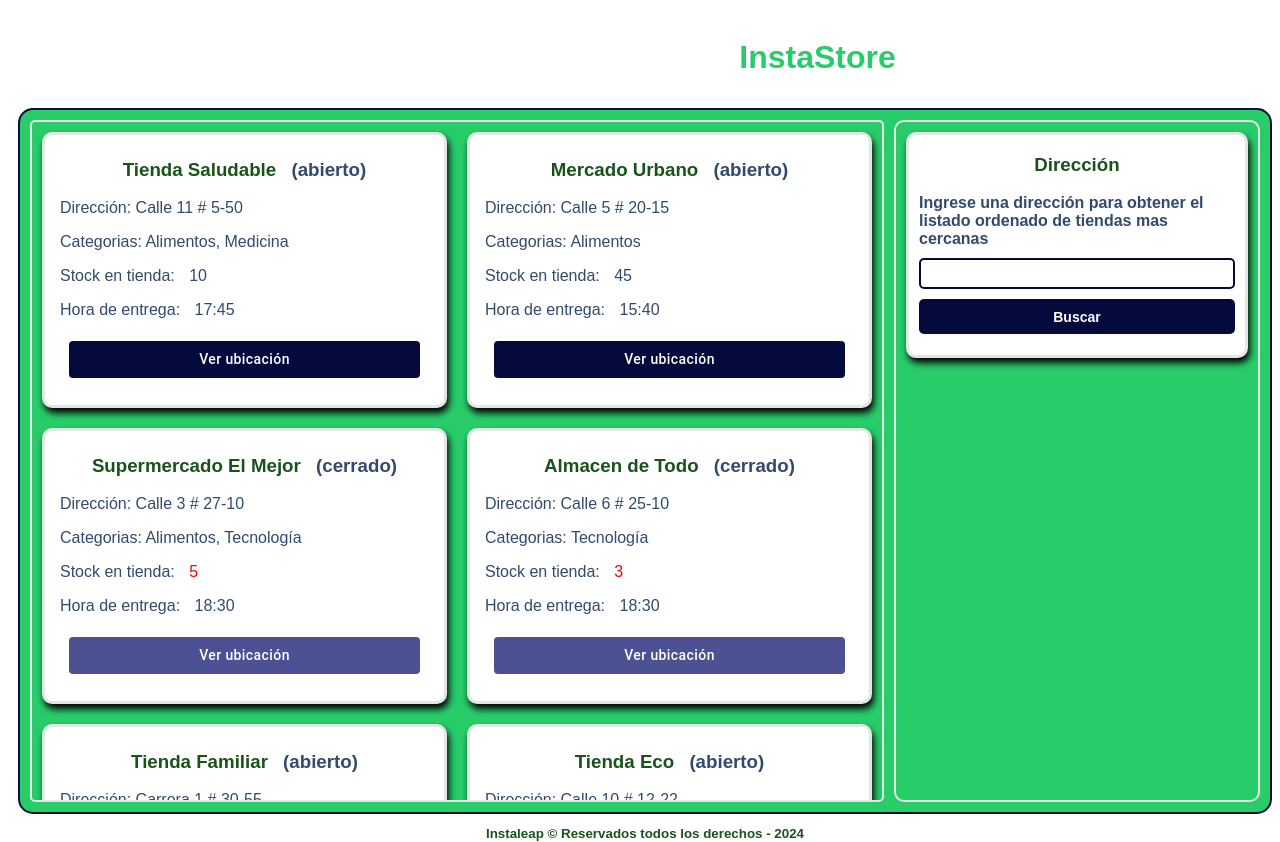
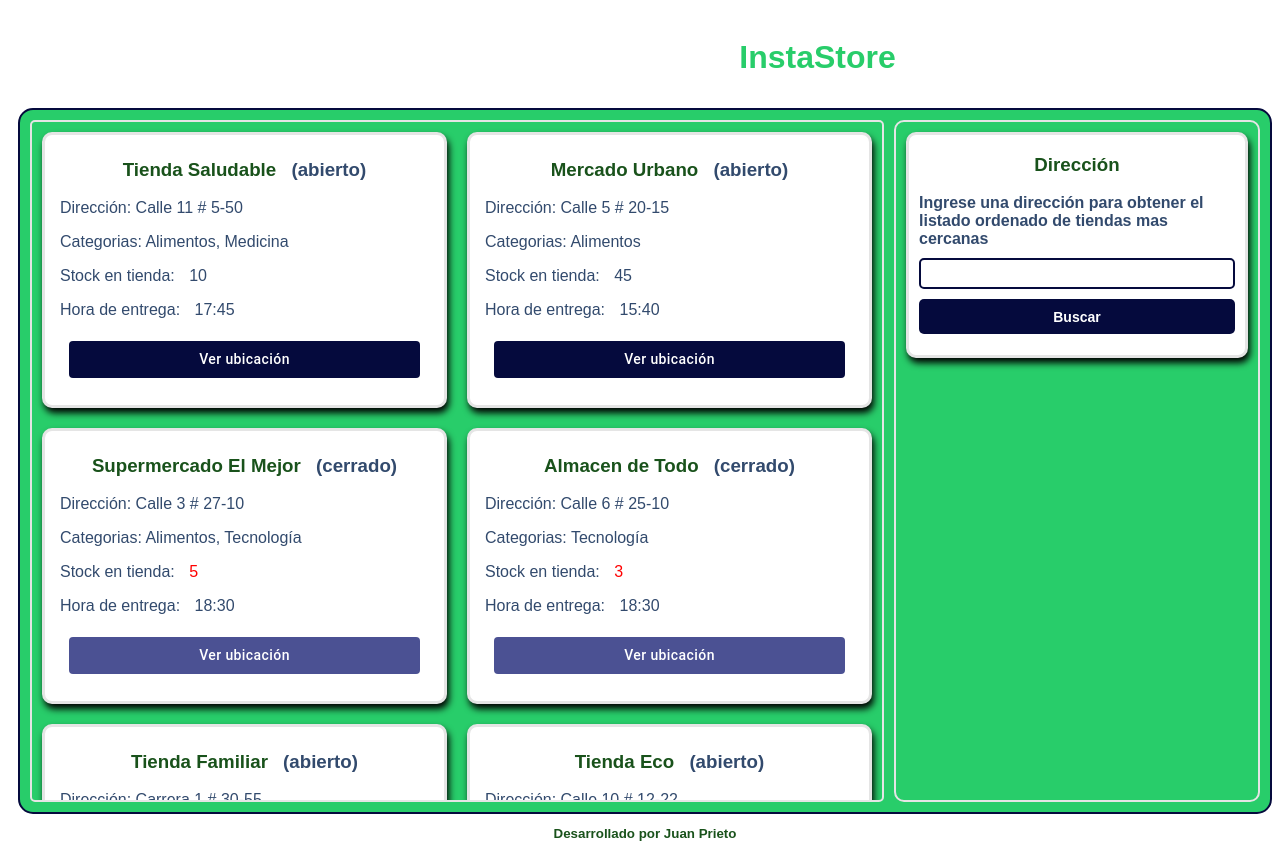
Before and after one commit to jprietor13/store-availability, a React (Vite) app: page / in a window 1280 px wide. Built offline with nearby package versions, Linux system fonts and the light colour scheme.

Commit message:
feat: update footer

```diff
--- a/package.json
+++ b/package.json
@@ -5,7 +5,7 @@
   "type": "module",
   "scripts": {
     "dev": "vite",
-    "build": "tsc -p vite build",
+    "build": "vite build",
     "lint": "eslint .",
     "preview": "vite preview",
     "predeploy": "npm run build",
--- a/src/components/Footer.tsx
+++ b/src/components/Footer.tsx
@@ -1,7 +1,7 @@
 export const Footer = () => {
   return (
     <footer className="footer">
-      <small>Instaleap &copy; Reservados todos los derechos - 2024 </small>
+      <small>Desarrollado por Juan Prieto</small>
     </footer>
   );
 };
```
